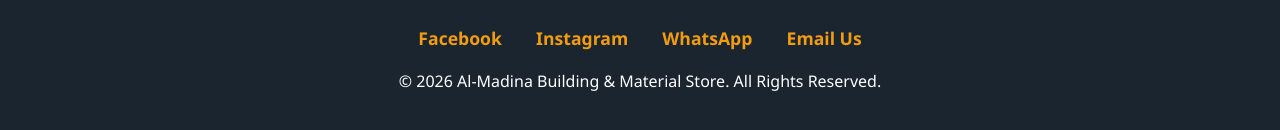
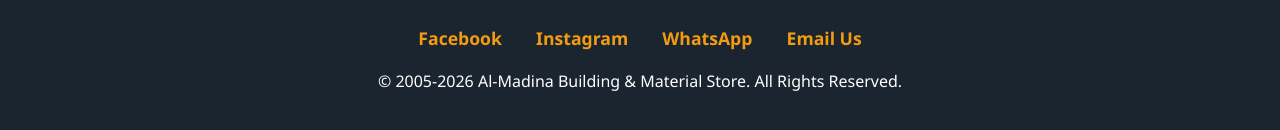
Before and after one commit to almadinabuildingandmaterial-jpg/al-madina-building-store, a plain HTML site: page index.html in a window 1280 px wide. Shown: the part 2252-2382 px from the top of the page. Drawn offline with Linux system fonts and the light colour scheme.

Commit message:
Update index.html

```diff
--- a/index.html
+++ b/index.html
@@ -228,7 +228,7 @@
         <a href="https://wa.me/923334392780">WhatsApp</a>
 <a href="mailto:almadinabuildingandmaterial@gmail.com?subject=Construction%20Material%20Inquiry">Email Us</a>
     </div>
-    <p>© 2026 Al-Madina Building & Material Store. All Rights Reserved.</p>
+    <p>© 2005-2026 Al-Madina Building & Material Store. All Rights Reserved.</p>
 </footer>
 
 <script>
```
